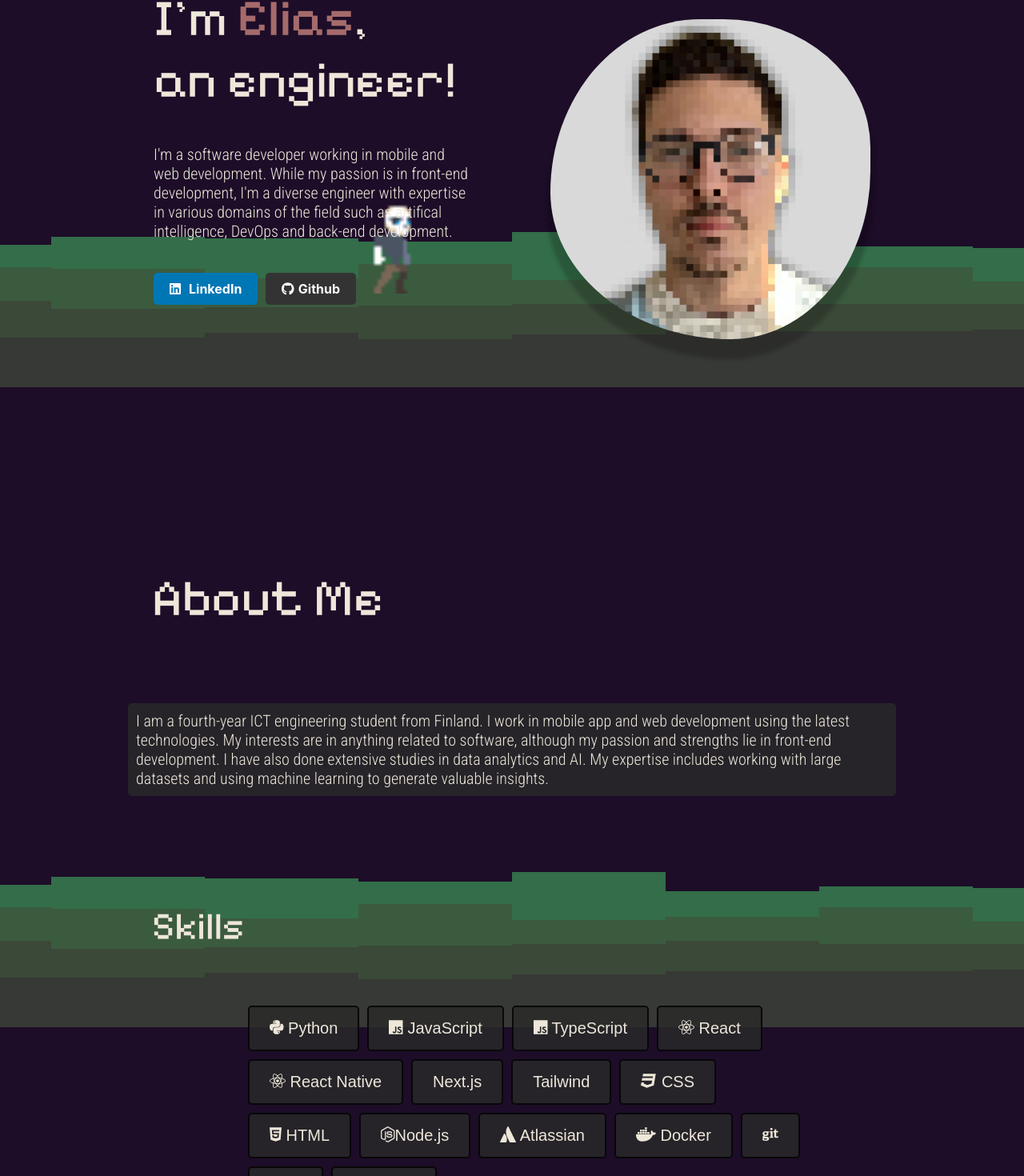
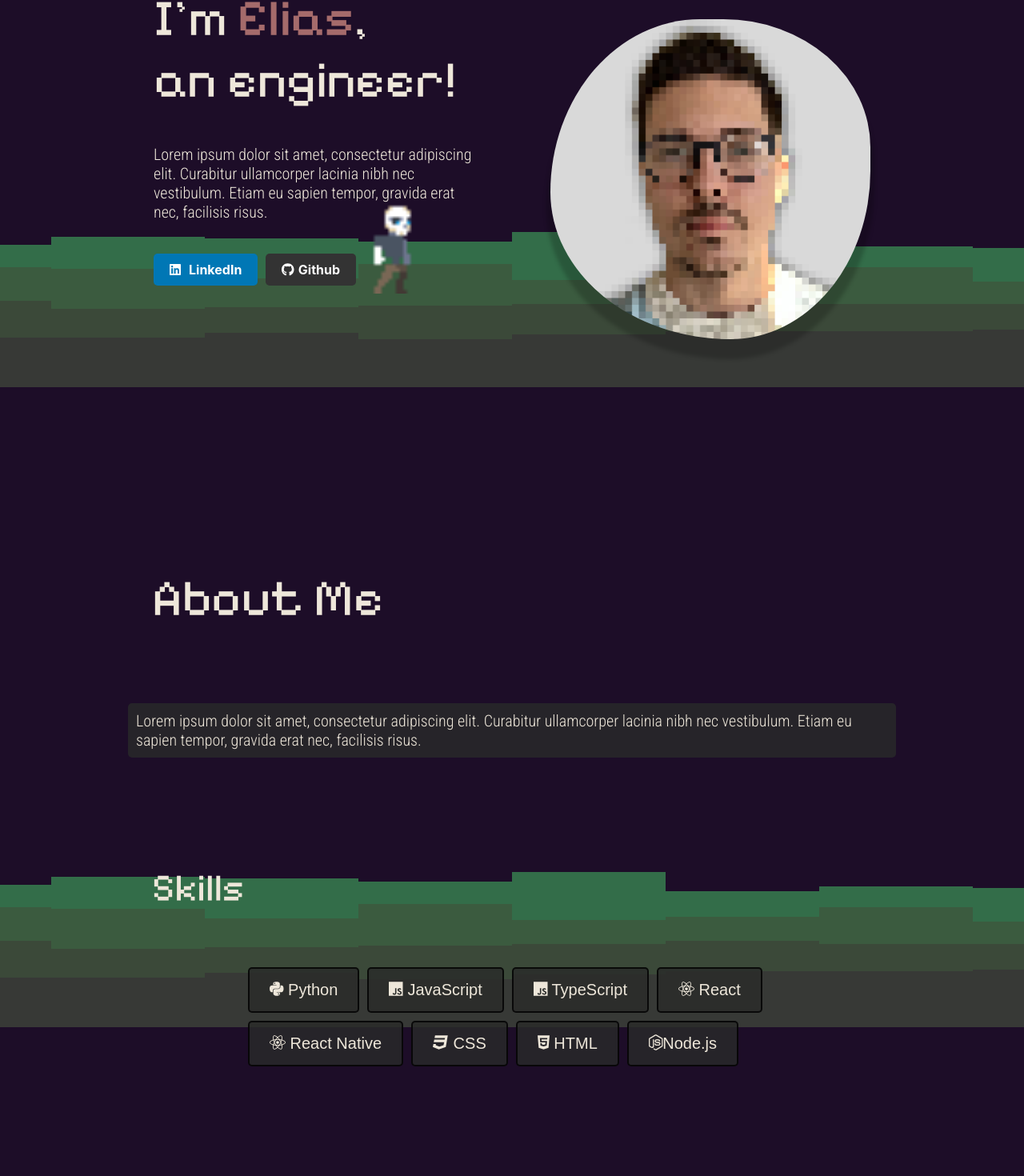
Before and after one commit to Elihu-beep/portfolio-app, a React (Create React App) app: page / in a window 1280 px wide. Shown: the part 316-1786 px from the top of the page at 80% size. Built offline with nearby package versions, Linux system fonts and the light colour scheme.

Commit message:
Replaced texts with placeholders

```diff
--- a/src/components/About.js
+++ b/src/components/About.js
@@ -9,11 +9,7 @@ const About = () => {
         <div id="about" className="section aboutSection">
             <h1 className='aboutHead'>About Me</h1>
             <p className='aboutTextSection'>
-            I am a fourth-year ICT engineering student from Finland.
-            I work in mobile app and web development using the latest technologies.
-            My interests are in anything related to software, although my passion and strengths lie in front-end development.
-            I have also done extensive studies in data analytics and AI.
-            My expertise includes working with large datasets and using machine learning to generate valuable insights.
+            Lorem ipsum dolor sit amet, consectetur adipiscing elit. Curabitur ullamcorper lacinia nibh nec vestibulum. Etiam eu sapien tempor, gravida erat nec, facilisis risus.
             </p>
             <div className='skillContainer'>
                 <h1 className='skillHeader'>Skills</h1>
@@ -23,16 +19,9 @@ const About = () => {
                     <li><FontAwesomeIcon icon={faJs} /> TypeScript</li>
                     <li><FontAwesomeIcon icon={faReact} /> React</li>
                     <li><FontAwesomeIcon icon={faReact} /> React Native</li>
-                    <li>Next.js</li>
-                    <li>Tailwind</li>
                     <li><FontAwesomeIcon icon={faCss3} /> CSS</li>
                     <li><FontAwesomeIcon icon={faHtml5} /> HTML</li>
                     <li><FontAwesomeIcon icon={faNodeJs} />Node.js</li>
-                    <li><FontAwesomeIcon icon={faAtlassian} /> Atlassian</li>
-                    <li><FontAwesomeIcon icon={faDocker} /> Docker</li>
-                    <li><FontAwesomeIcon icon={faGit} /></li>
-                    <li>SQL</li>
-                    <li>MariaDB</li>
                 </ul>
             </div>
         </div>
--- a/src/components/Home.js
+++ b/src/components/Home.js
@@ -17,9 +17,7 @@ const Home = () => {
                         <span>an engineer!</span>
                     </h1>
                     <p className='aboutText'>
-                    I'm a software developer working in mobile and web development. While my passion
-                    is in front-end development, I'm a diverse engineer with expertise in various domains of the field such as
-                    artifical intelligence, DevOps and back-end development.
+                    Lorem ipsum dolor sit amet, consectetur adipiscing elit. Curabitur ullamcorper lacinia nibh nec vestibulum. Etiam eu sapien tempor, gravida erat nec, facilisis risus.
 
                     </p>
                     <div className='button-container'>
```
